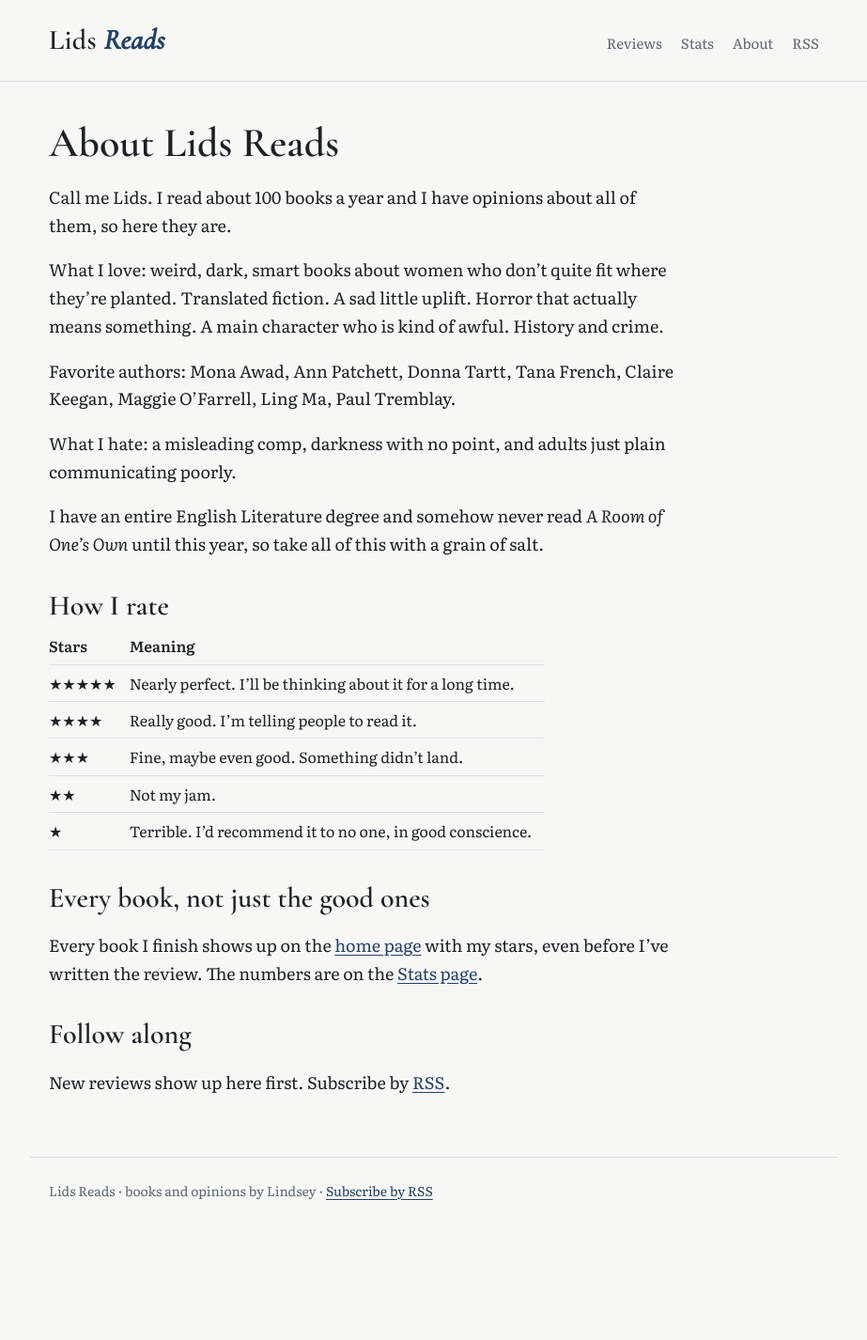
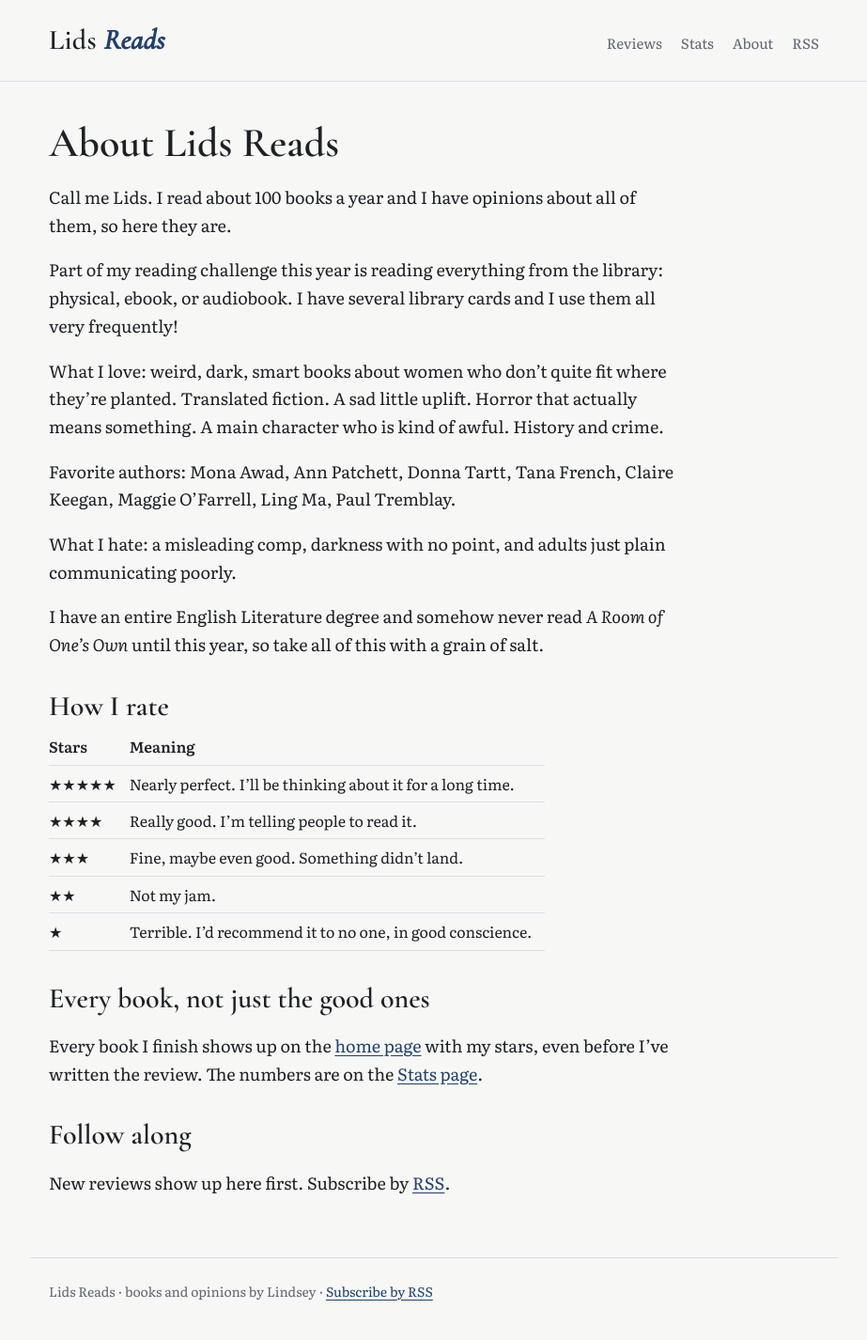
Before and after one commit to itslids/lids-reads, a Jekyll site: the page built from about.md, in a window 1280 px wide. Shown: the whole page at 94% size, without its empty margins (178-1101 px from the left). Built offline with Jekyll 4.4.1, drawn with Linux system fonts in a browser that asks for light colours; before the commit the page ends 1319 px from its top, so only the background shows below that.

Commit message:
About: add the library challenge line
Co-Authored-By: Claude Opus 5.5 <noreply@anthropic.com>

```diff
--- a/about.md
+++ b/about.md
@@ -7,6 +7,8 @@ permalink: /about/
 # About Lids Reads
 
 Call me Lids. I read about 100 books a year and I have opinions about all of them, so here they are.
+
+Part of my reading challenge this year is reading everything from the library: physical, ebook, or audiobook. I have several library cards and I use them all very frequently!
 
 What I love: weird, dark, smart books about women who don't quite fit where they're planted. Translated fiction. A sad little uplift. Horror that actually means something. A main character who is kind of awful. History and crime.
 
```
